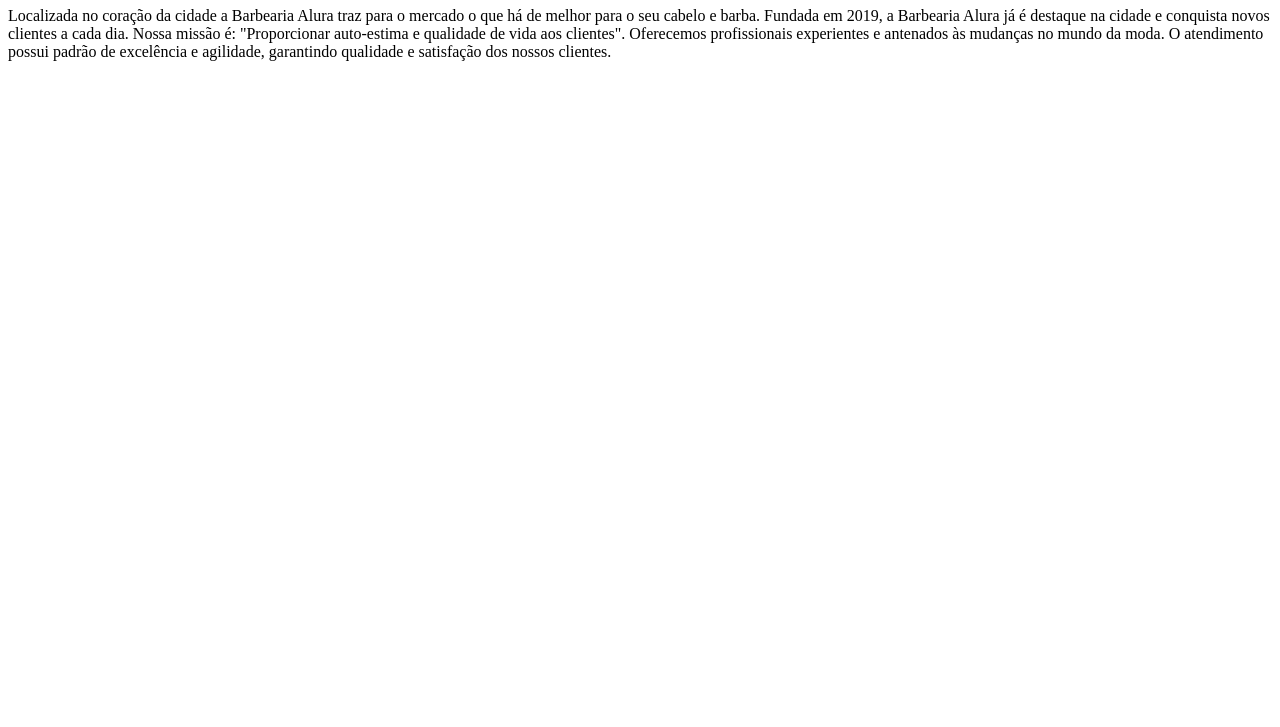
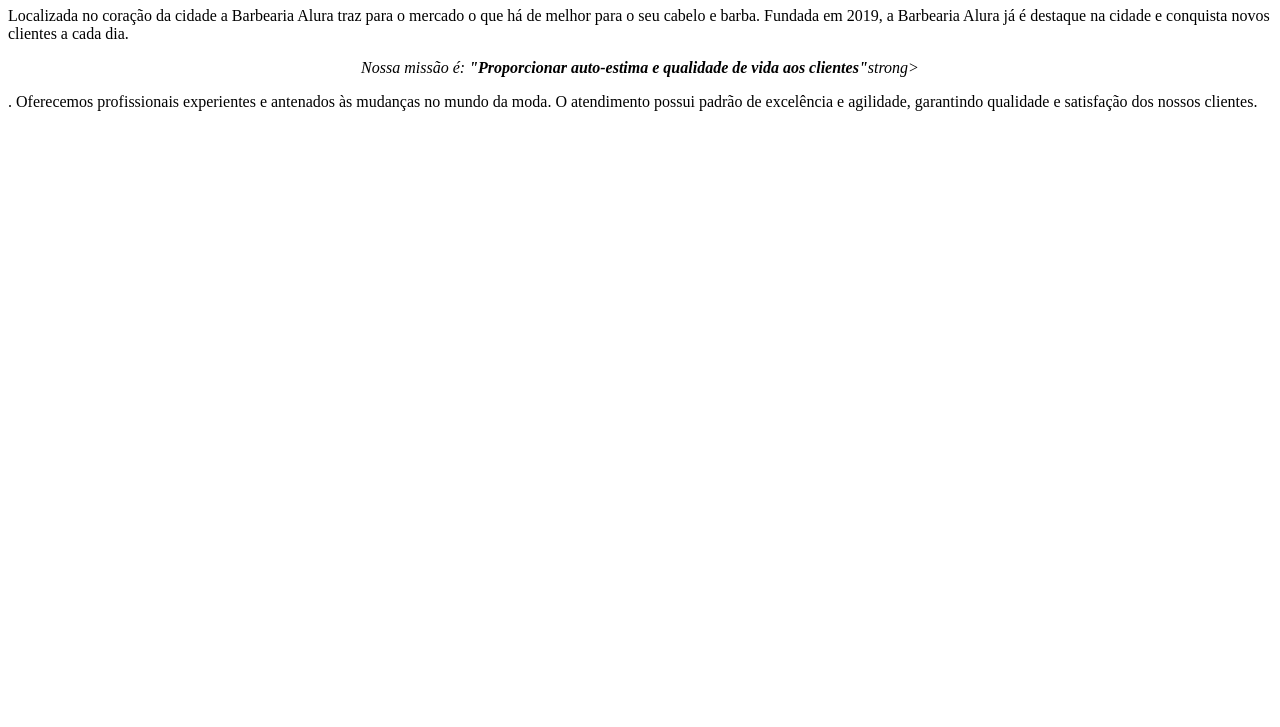
Before and after one commit to Jao2w/barbearia_alura_pt1, a plain HTML site: page index.html in a window 1280 px wide. Shown: the part 73-800 px from the top of the page. Drawn offline with Linux system fonts and the light colour scheme.

Commit message:
Update index.html

```diff
--- a/index.html
+++ b/index.html
@@ -11,7 +11,7 @@
 
 Localizada no coração da cidade a Barbearia Alura traz para o mercado o que há de melhor para o seu cabelo e barba. Fundada em 2019, a Barbearia Alura já é destaque na cidade e conquista novos clientes a cada dia.
 
-Nossa missão é: "Proporcionar auto-estima e qualidade de vida aos clientes".
+<p id="missao"><em>Nossa missão é: <strong>"Proporcionar auto-estima e qualidade de vida aos clientes"</strong>strong></em></p>.
 
 Oferecemos profissionais experientes e antenados às mudanças no mundo da moda. O atendimento possui padrão de excelência e agilidade, garantindo qualidade e satisfação dos nossos clientes.
 </body>
```
